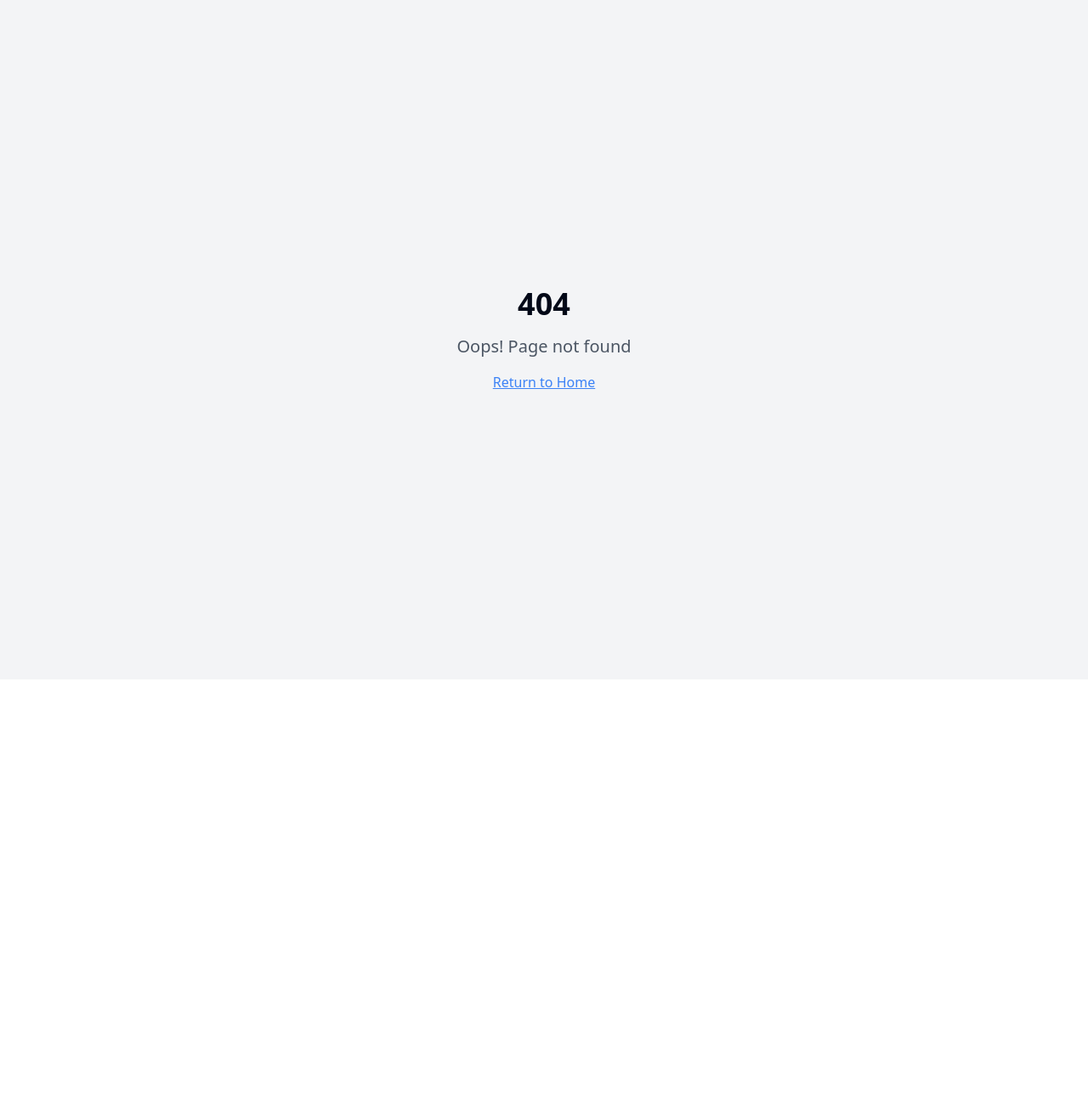
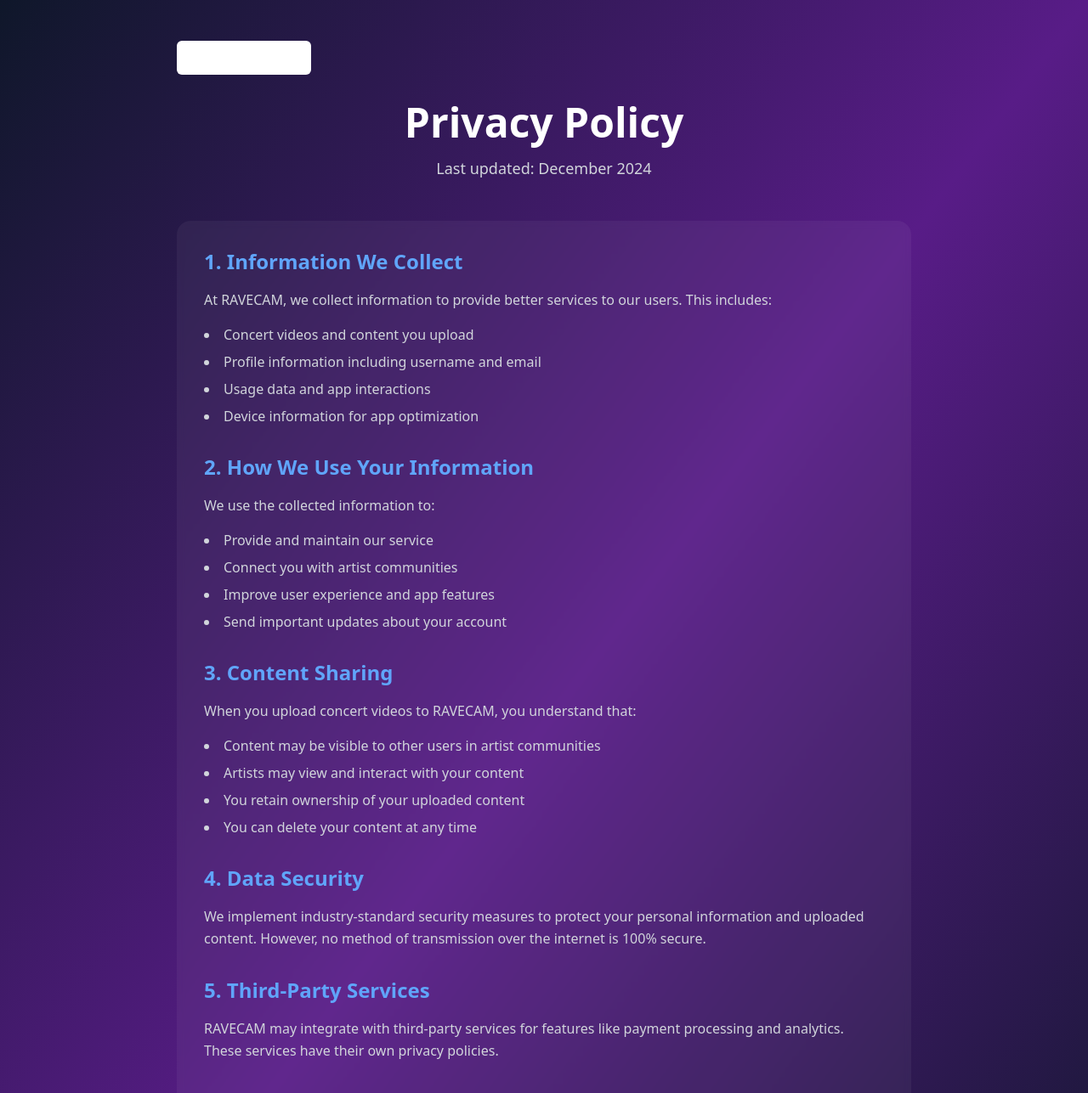
Before and after one commit to pkhiani/ravecam-app, a React (Vite) app: page /privacy-policy in a window 1280 px wide. Before the commit this address had no page. Shown: the top 1287 px of the page at 85% size. Before the commit the page ends 800 px from the top, so only its background shows below. Built offline with nearby package versions, Linux system fonts and the light colour scheme.

Commit message:
Add privacy policy page
Add a privacy policy page and link it in the footer of the home page.

```diff
--- a/src/App.tsx
+++ b/src/App.tsx
@@ -1,9 +1,11 @@
+
 import { Toaster } from "@/components/ui/toaster";
 import { Toaster as Sonner } from "@/components/ui/sonner";
 import { TooltipProvider } from "@/components/ui/tooltip";
 import { QueryClient, QueryClientProvider } from "@tanstack/react-query";
 import { BrowserRouter, Routes, Route } from "react-router-dom";
 import Index from "./pages/Index";
+import PrivacyPolicy from "./pages/PrivacyPolicy";
 import NotFound from "./pages/NotFound";
 
 const queryClient = new QueryClient();
@@ -16,6 +18,7 @@ const App = () => (
       <BrowserRouter>
         <Routes>
           <Route path="/" element={<Index />} />
+          <Route path="/privacy-policy" element={<PrivacyPolicy />} />
           {/* ADD ALL CUSTOM ROUTES ABOVE THE CATCH-ALL "*" ROUTE */}
           <Route path="*" element={<NotFound />} />
         </Routes>
--- a/src/components/DownloadSection.tsx
+++ b/src/components/DownloadSection.tsx
@@ -1,6 +1,7 @@
 
 import { Button } from "@/components/ui/button";
 import { Download, Smartphone, Star } from "lucide-react";
+import { Link } from "react-router-dom";
 
 const DownloadSection = () => {
   return (
@@ -64,9 +65,19 @@ const DownloadSection = () => {
 
         {/* Footer */}
         <div className="border-t border-gray-700/50 pt-8">
-          <p className="text-gray-400 text-sm">
-            © 2024 RAVECAM. Connecting fans through music.
-          </p>
+          <div className="flex flex-col md:flex-row justify-between items-center space-y-4 md:space-y-0">
+            <p className="text-gray-400 text-sm">
+              © 2024 RAVECAM. Connecting fans through music.
+            </p>
+            <div className="flex space-x-6">
+              <Link
+                to="/privacy-policy"
+                className="text-gray-400 hover:text-white text-sm transition-colors"
+              >
+                Privacy Policy
+              </Link>
+            </div>
+          </div>
         </div>
       </div>
     </section>
--- /dev/null
+++ b/src/pages/PrivacyPolicy.tsx
@@ -0,0 +1,114 @@
+
+import { Button } from "@/components/ui/button";
+import { ArrowLeft } from "lucide-react";
+import { Link } from "react-router-dom";
+
+const PrivacyPolicy = () => {
+  return (
+    <div className="min-h-screen bg-gradient-to-br from-slate-900 via-purple-900 to-slate-900">
+      <div className="max-w-4xl mx-auto px-4 py-12">
+        {/* Back button */}
+        <Link to="/">
+          <Button
+            variant="outline"
+            className="mb-8 border-white/20 text-white hover:bg-white/10 backdrop-blur-sm"
+          >
+            <ArrowLeft className="mr-2 h-4 w-4" />
+            Back to Home
+          </Button>
+        </Link>
+
+        {/* Header */}
+        <div className="text-center mb-12">
+          <h1 className="text-4xl md:text-5xl font-bold text-white mb-4">
+            Privacy Policy
+          </h1>
+          <p className="text-gray-300 text-lg">
+            Last updated: December 2024
+          </p>
+        </div>
+
+        {/* Content */}
+        <div className="bg-white/5 backdrop-blur-sm rounded-2xl p-8 text-white space-y-8">
+          <section>
+            <h2 className="text-2xl font-bold mb-4 text-blue-400">1. Information We Collect</h2>
+            <p className="text-gray-300 leading-relaxed">
+              At RAVECAM, we collect information to provide better services to our users. This includes:
+            </p>
+            <ul className="list-disc list-inside mt-4 text-gray-300 space-y-2">
+              <li>Concert videos and content you upload</li>
+              <li>Profile information including username and email</li>
+              <li>Usage data and app interactions</li>
+              <li>Device information for app optimization</li>
+            </ul>
+          </section>
+
+          <section>
+            <h2 className="text-2xl font-bold mb-4 text-blue-400">2. How We Use Your Information</h2>
+            <p className="text-gray-300 leading-relaxed">
+              We use the collected information to:
+            </p>
+            <ul className="list-disc list-inside mt-4 text-gray-300 space-y-2">
+              <li>Provide and maintain our service</li>
+              <li>Connect you with artist communities</li>
+              <li>Improve user experience and app features</li>
+              <li>Send important updates about your account</li>
+            </ul>
+          </section>
+
+          <section>
+            <h2 className="text-2xl font-bold mb-4 text-blue-400">3. Content Sharing</h2>
+            <p className="text-gray-300 leading-relaxed">
+              When you upload concert videos to RAVECAM, you understand that:
+            </p>
+            <ul className="list-disc list-inside mt-4 text-gray-300 space-y-2">
+              <li>Content may be visible to other users in artist communities</li>
+              <li>Artists may view and interact with your content</li>
+              <li>You retain ownership of your uploaded content</li>
+              <li>You can delete your content at any time</li>
+            </ul>
+          </section>
+
+          <section>
+            <h2 className="text-2xl font-bold mb-4 text-blue-400">4. Data Security</h2>
+            <p className="text-gray-300 leading-relaxed">
+              We implement industry-standard security measures to protect your personal information and uploaded content. However, no method of transmission over the internet is 100% secure.
+            </p>
+          </section>
+
+          <section>
+            <h2 className="text-2xl font-bold mb-4 text-blue-400">5. Third-Party Services</h2>
+            <p className="text-gray-300 leading-relaxed">
+              RAVECAM may integrate with third-party services for features like payment processing and analytics. These services have their own privacy policies.
+            </p>
+          </section>
+
+          <section>
+            <h2 className="text-2xl font-bold mb-4 text-blue-400">6. Your Rights</h2>
+            <p className="text-gray-300 leading-relaxed">
+              You have the right to:
+            </p>
+            <ul className="list-disc list-inside mt-4 text-gray-300 space-y-2">
+              <li>Access your personal data</li>
+              <li>Correct inaccurate information</li>
+              <li>Delete your account and data</li>
+              <li>Withdraw consent for data processing</li>
+            </ul>
+          </section>
+
+          <section>
+            <h2 className="text-2xl font-bold mb-4 text-blue-400">7. Contact Us</h2>
+            <p className="text-gray-300 leading-relaxed">
+              If you have any questions about this Privacy Policy, please contact us at:
+            </p>
+            <p className="text-blue-400 mt-2">
+              privacy@ravecam.app
+            </p>
+          </section>
+        </div>
+      </div>
+    </div>
+  );
+};
+
+export default PrivacyPolicy;
```
